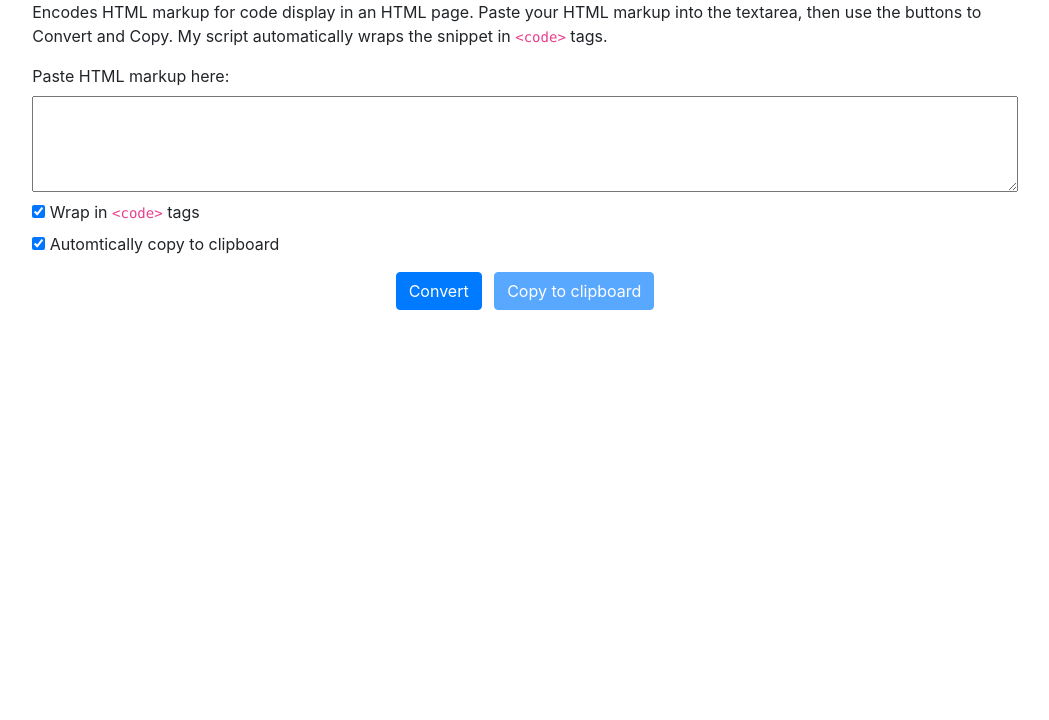
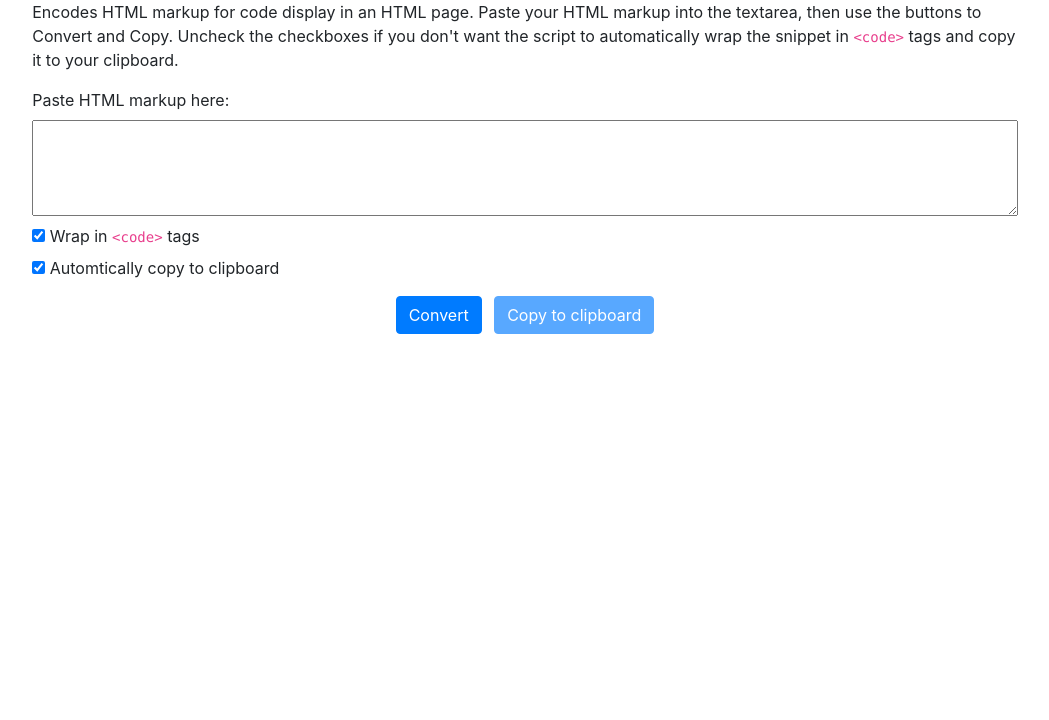
Before and after one commit to lougroshek/html-encoder, a plain HTML site: page index.html in a window 1280 px wide. Shown: the part 80-800 px from the top of the page, without its empty margins (115-1164 px from the left). Drawn offline with nearby package versions, Linux system fonts and the light colour scheme.

Commit message:
Update instructions

```diff
--- a/index.html
+++ b/index.html
@@ -33,7 +33,7 @@
     </head>
     <body>
         <h1>HTML Encoder</h1>
-        <p>Encodes HTML markup for code display in an HTML page. Paste your HTML markup into the textarea, then use the buttons to Convert and Copy. My script automatically wraps the snippet in <code>&lt;code&gt;</code> tags.</p>
+        <p>Encodes HTML markup for code display in an HTML page. Paste your HTML markup into the textarea, then use the buttons to Convert and Copy. Uncheck the checkboxes if you don't want the script to automatically wrap the snippet in <code>&lt;code&gt;</code> tags and copy it to your clipboard.</p>
         <form>
             <div class="form-group">
                 <label for="html_input">Paste HTML markup here:</label>
```
